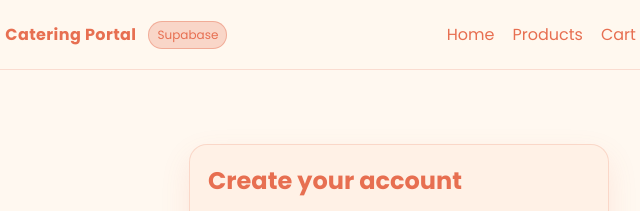
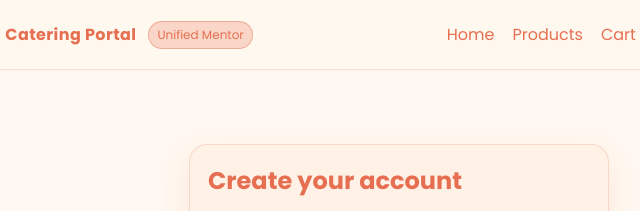
Before and after one commit to RoshanSingh1960/Catering-Reservation-and-Ordering-System-Supabase, a plain HTML site: page public/pages/signup.html in a window 1280 px wide. Shown: the top 211 px of the page, 241-881 px from the left. Drawn offline with nearby package versions, Linux system fonts and the light colour scheme.

Commit message:
signup.html

```diff
--- a/public/pages/signup.html
+++ b/public/pages/signup.html
@@ -13,7 +13,7 @@
     <div class="brand" onclick="window.location.href='../index.html'">
       <img src="../assets/logo.png" alt="Logo" onclick="window.location.href='../index.html'">
       <div class="title">Catering Portal</div>
-      <span class="badge">Supabase</span>
+      <span class="badge">Unified Mentor</span>
     </div>
     <div class="nav-links">
       <a href="../index.html">Home</a>
```
